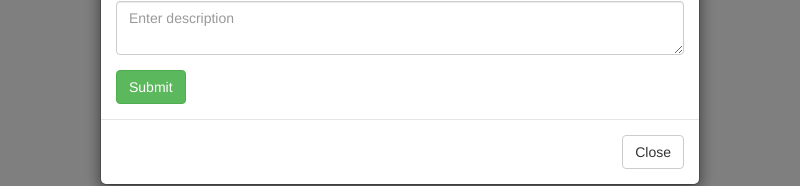
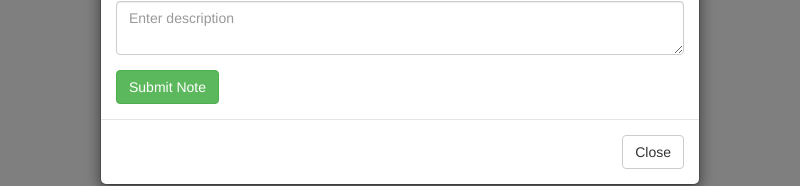
Before and after one commit to AgentPRV/electron-chronicle, an Electron app: page index.html in a window 800 px wide. Both pictures are taken after a click on the button "+ Add Note". Shown: the part 201-387 px from the top of the page. Drawn offline with nearby package versions, Linux system fonts and the light colour scheme; no server answers.

Commit message:
button text change

```diff
--- a/index.html
+++ b/index.html
@@ -49,7 +49,7 @@ if (typeof module === 'object') {window.module = module; module = undefined;}
                   <textarea class="form-control" placeholder="Enter description" name="description" id="description" required></textarea>
                 </div>
                 <input type="hidden" name="id" id="note_id">
-                <button type="submit" class="btn btn-success" onclick="submitNote()">Submit</button>
+                <button type="submit" class="btn btn-success" onclick="submitNote()">Submit Note</button>
               </form>
         </div>
         <div class="modal-footer">
```
